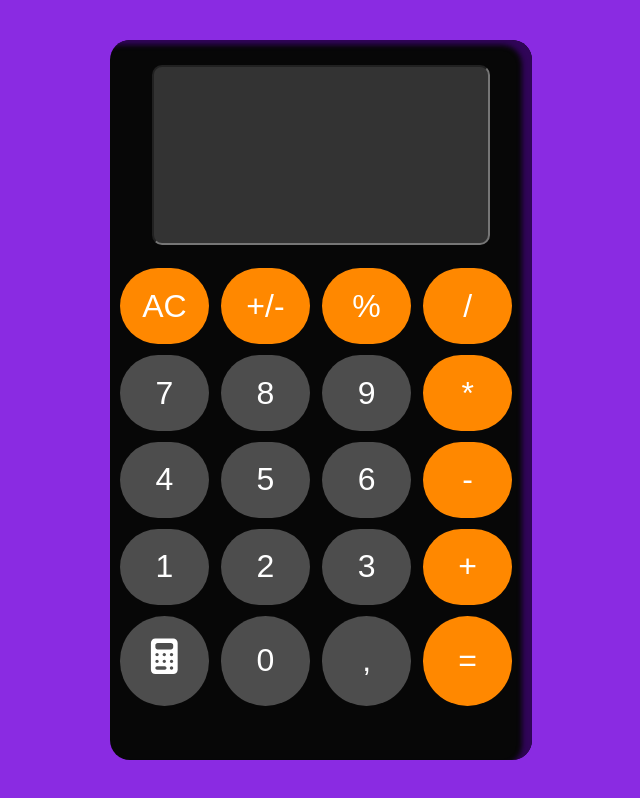
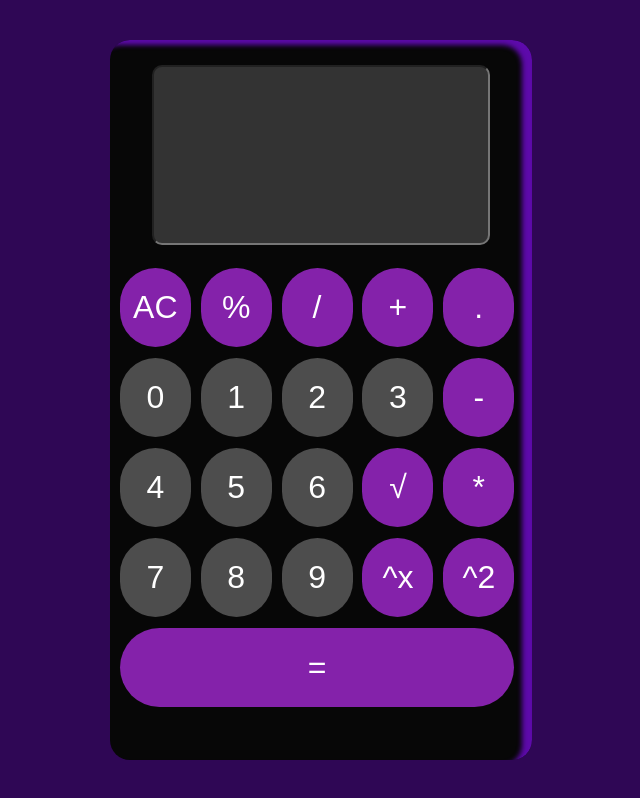
Before and after one commit to Fransheska-Muta/Calculator, a plain HTML site: page index.html in a window 1280 px wide. Shown: the whole page, without its empty margins (319-959 px from the left). Drawn offline with Linux system fonts and the light colour scheme.

Commit message:
added buttons

```diff
--- a/index.css
+++ b/index.css
@@ -5,7 +5,7 @@
 }
 
 body{
-    background-color: blueviolet;
+    background-color: rgb(47, 7, 85);
 }
 
 .container{
@@ -17,7 +17,7 @@ body{
 
 .skin{
     background-color: rgb(7, 7, 7);
-    box-shadow: -10px 5px 5px  rgb(48, 5, 88) inset;
+    box-shadow: -10px 5px 5px  rgb(93, 10, 170) inset;
     border-radius: 20px;
     height: 90vh;
     width: 50vw;
@@ -41,7 +41,7 @@ body{
     /* border: 2px solid red; */
     height: 65%;
     display: grid;
-    grid-template-columns: repeat(4,1fr);
+    grid-template-columns: repeat(5,1fr);
     gap: 2px;
     padding: 10px;
 }
@@ -58,15 +58,19 @@ button{
 }
 
 button:hover{
-    background-color: hsl(0, 0%, 40%);
+    background-color: hsl(0, 0%, 50%);
 }
 
 .operator{
-    background-color: hsl(32, 100%, 50%);
+    background-color: hsl(283, 67%, 40%);
+}
+
+.equal{
+    width: 500%
 }
 
 .operator:hover{
-    background-color: hsl(32, 100%, 70%);
+    background-color: hsl(290, 38%, 60%);
 }
 
 svg{
--- a/index.html
+++ b/index.html
@@ -15,27 +15,26 @@
 
                         <div id="keys">
                                 <button onclick="clearDisplay()" class="operator">AC</button>
-                                <button onclick="appendToDisplay('+')" class="operator">+/-</button>
                                 <button onclick="appendToDisplay('%')" class="operator">%</button>
                                 <button onclick="appendToDisplay('/')" class="operator">/</button>
+                                <button onclick="appendToDisplay('+')" class="operator">+</button>
+                                <button onclick="appendToDisplay('.')" class="operator">.</button>
+                                <button onclick="appendToDisplay('0')" >0</button>
+                                <button onclick="appendToDisplay('1')" >1</button>
+                                <button onclick="appendToDisplay('2')" >2</button>
+                                <button onclick="appendToDisplay('3')" >3</button>
+                                <button onclick="appendToDisplay('-')" class="operator">-</button>
+                                <button onclick="appendToDisplay('4')" >4</button>
+                                <button onclick="appendToDisplay('5')" >5</button>
+                                <button onclick="appendToDisplay('6')" >6</button>
+                                <button onclick="appendToDisplay('Math.sqrt()')" class="operator">√</button>
+                                <button onclick="appendToDisplay('*')" class="operator">*</button>
                                 <button onclick="appendToDisplay('7')" >7</button>
                                 <button onclick="appendToDisplay('8')" >8</button>
                                 <button onclick="appendToDisplay('9')" >9</button>
-                                <button onclick="appendToDisplay('*')" class="operator">*</button>
-                                <button onclick="appendToDisplay('4')" >4</button>
-                                <button onclick="appendToDisplay('5')" >5</button>
-                                <button onclick="appendToDisplay('6')" >6</button>
-                                <button onclick="appendToDisplay('-')" class="operator">-</button>
-                                <button onclick="appendToDisplay('1')" >1</button>
-                                <button onclick="appendToDisplay('2')" >2</button>
-                                <button onclick="appendToDisplay('3')" >3</button>
-                                <button onclick="appendToDisplay('+')" class="operator">+</button>
-                                <button onclick="appendToDisplay('svg')" ><svg xmlns="http://www.w3.org/2000/svg" viewBox="0 0 640 640">
-                                <path fill="rgb(255, 255, 255)" d="M192 64C156.7 64 128 92.7 128 128L128 512C128 547.3 156.7 576 192 576L448 576C483.3 576 512 547.3 512 512L512 128C512 92.7 483.3 64 448 64L192 64zM224 128L416 128C433.7 128 448 142.3 448 160L448 192C448 209.7 433.7 224 416 224L224 224C206.3 224 192 209.7 192 192L192 160C192 142.3 206.3 128 224 128zM240 296C240 309.3 229.3 320 216 320C202.7 320 192 309.3 192 296C192 282.7 202.7 272 216 272C229.3 272 240 282.7 240 296zM320 320C306.7 320 296 309.3 296 296C296 282.7 306.7 272 320 272C333.3 272 344 282.7 344 296C344 309.3 333.3 320 320 320zM448 296C448 309.3 437.3 320 424 320C410.7 320 400 309.3 400 296C400 282.7 410.7 272 424 272C437.3 272 448 282.7 448 296zM216 416C202.7 416 192 405.3 192 392C192 378.7 202.7 368 216 368C229.3 368 240 378.7 240 392C240 405.3 229.3 416 216 416zM344 392C344 405.3 333.3 416 320 416C306.7 416 296 405.3 296 392C296 378.7 306.7 368 320 368C333.3 368 344 378.7 344 392zM424 416C410.7 416 400 405.3 400 392C400 378.7 410.7 368 424 368C437.3 368 448 378.7 448 392C448 405.3 437.3 416 424 416zM192 488C192 474.7 202.7 464 216 464L328 464C341.3 464 352 474.7 352 488C352 501.3 341.3 512 328 512L216 512C202.7 512 192 501.3 192 488zM424 464C437.3 464 448 474.7 448 488C448 501.3 437.3 512 424 512C410.7 512 400 501.3 400 488C400 474.7 410.7 464 424 464z"/>
-                                </svg></button>
-                                <button onclick="appendToDisplay('0')" >0</button>
-                                <button onclick="appendToDisplay(',')" >,</button>
-                                <button onclick="calculate()" class="operator">=</button>
+                                <button onclick="appendToDisplay('**x')" class="operator">^x</button>
+                                <button onclick="appendToDisplay('^2')" class="operator">^2</button>
+                                <button onclick="calculate()" class="operator equal">=</button>
                         </div>
             </div>
         </div>
```
